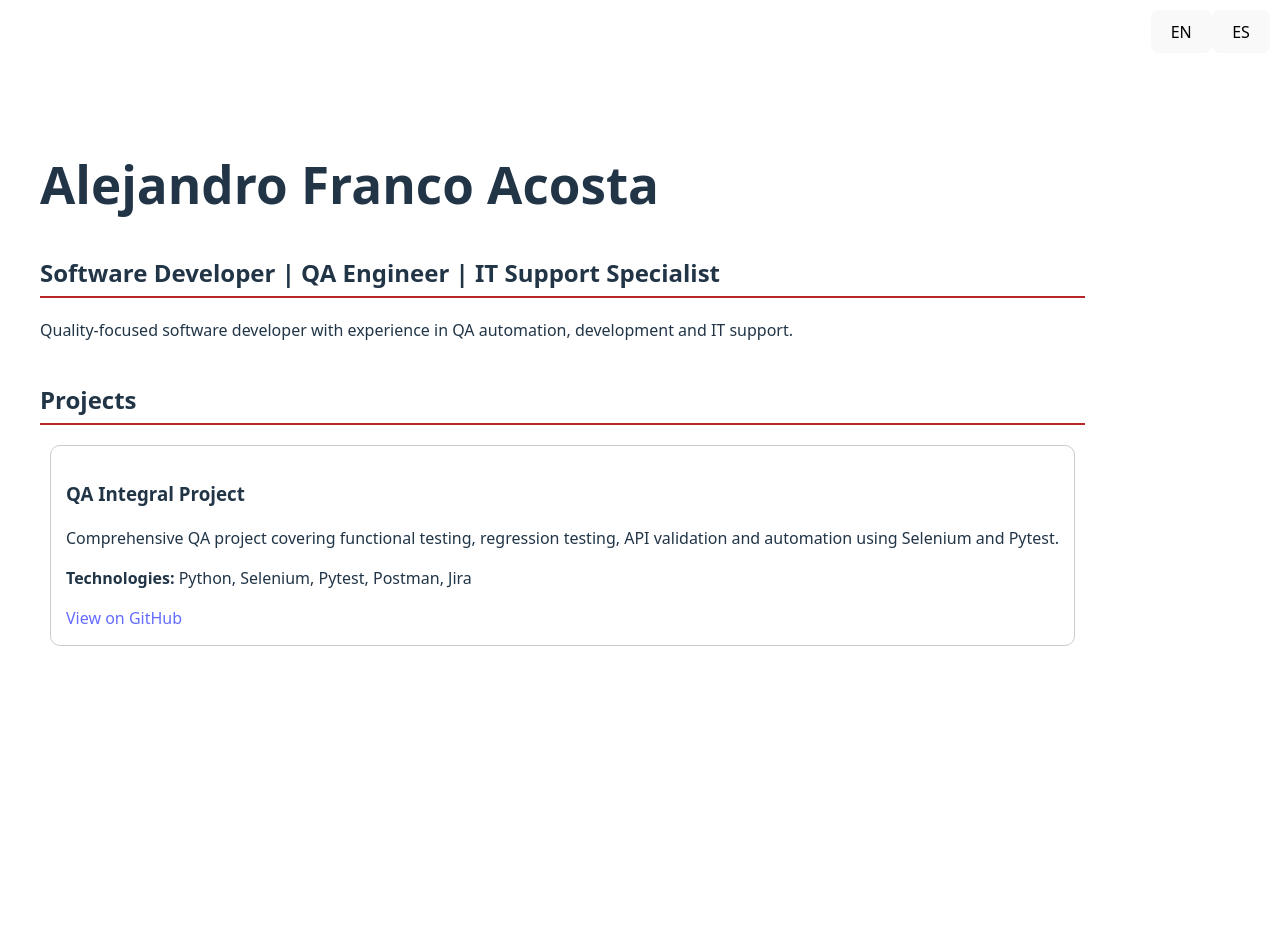
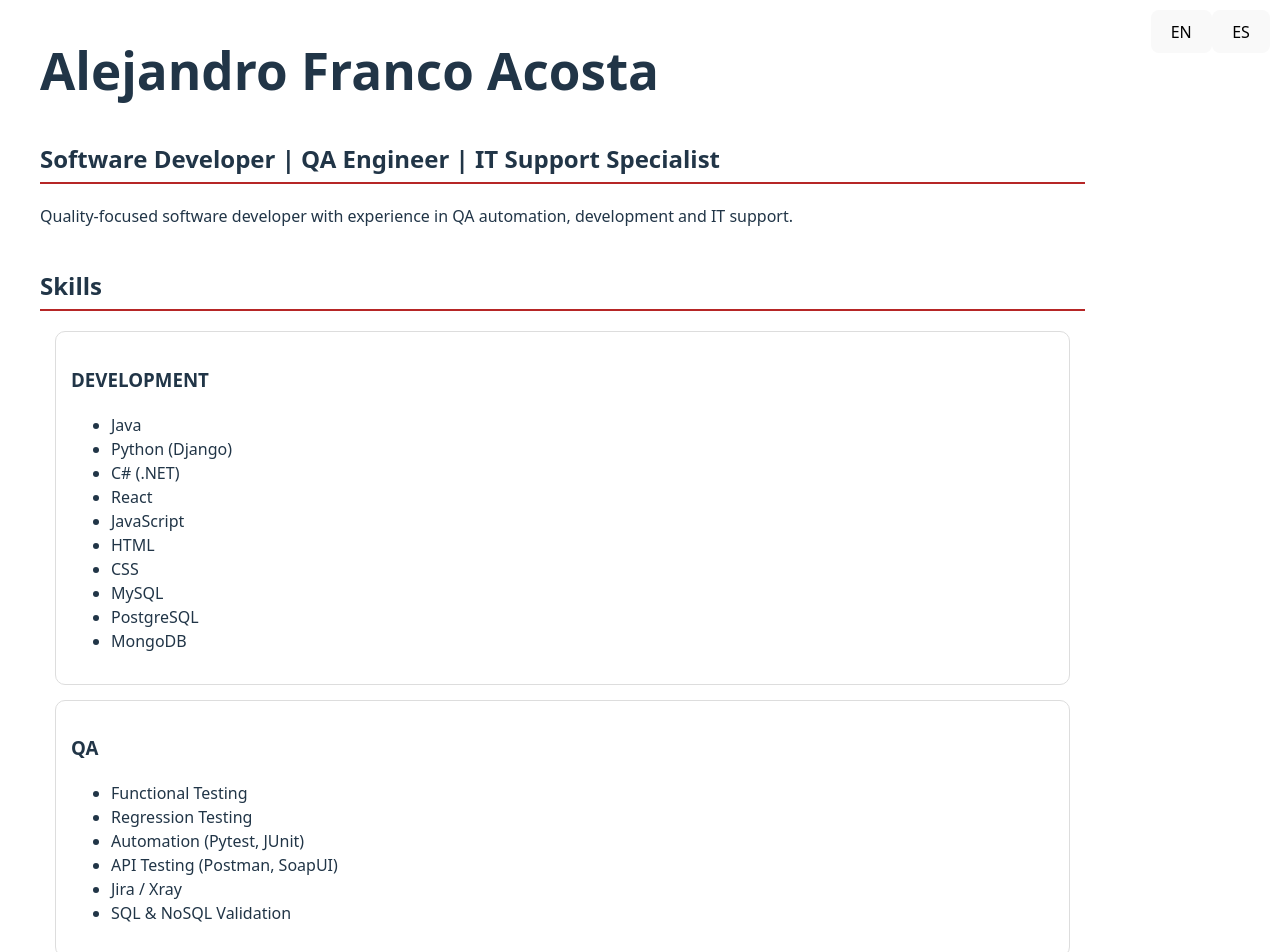
Before and after one commit to Alex-af-2024/portafolio-af, a React (Vite) app: page / in a window 1280 px wide. Shown: the top 952 px of the page. Before the commit the page ends 800 px from the top, so only its background shows below. Built offline with nearby package versions, Linux system fonts and the light colour scheme.

Commit message:
Se agrega components\Skills.jsx

```diff
--- a/src/App.jsx
+++ b/src/App.jsx
@@ -3,6 +3,7 @@ import { languages } from "./i18n";
 
 import Hero from "./components/Hero";
 import Projects from "./components/Projects";
+import Skills from "./components/Skills";
 
 export default function App() {
   const [lang, setLang] = useState("en");
@@ -10,13 +11,14 @@ export default function App() {
 
   return (
     <>
-      {/* Selector de idioma */}
+      {/* Selector de idioma y posición de botones */}
       <div style={{ position: "fixed", top: 10, right: 10 }}>
         <button onClick={() => setLang("en")}>EN</button>
         <button onClick={() => setLang("es")}>ES</button>
       </div>
 
       <Hero content={content} />
+      <Skills skills={content.skills} />
       <Projects projects={content.projects} />
     </>
   );
--- /dev/null
+++ b/src/components/Skills.jsx
@@ -0,0 +1,28 @@
+import { profilePriority } from "../data/config";
+
+export default function Skills({ skills }) {
+  return (
+    <section>
+      <h2>Skills</h2>
+
+      {profilePriority.map((area) => (
+        <div key={area} style={boxStyle}>
+          <h3>{area.toUpperCase()}</h3>
+
+          <ul>
+            {skills[area].map((skill, index) => (
+              <li key={index}>{skill}</li>
+            ))}
+          </ul>
+        </div>
+      ))}
+    </section>
+  );
+}
+
+const boxStyle = {
+  border: "1px solid #ddd",
+  margin: "15px",
+  padding: "15px",
+  borderRadius: "10px",
+};
--- a/src/data/profile.en.js
+++ b/src/data/profile.en.js
@@ -23,4 +23,34 @@ export default {
     github: "https://github.com/Alex-af-2024",
     linkedin: "https://www.linkedin.com/in/alejandro-franco-acosta-dev/",
   },
+  skills: {
+    development: [
+      "Java",
+      "Python (Django)",
+      "C# (.NET)",
+      "React",
+      "JavaScript",
+      "HTML",
+      "CSS",
+      "MySQL",
+      "PostgreSQL",
+      "MongoDB",
+    ],
+
+    qa: [
+      "Functional Testing",
+      "Regression Testing",
+      "Automation (Pytest, JUnit)",
+      "API Testing (Postman, SoapUI)",
+      "Jira / Xray",
+      "SQL & NoSQL Validation",
+    ],
+
+    it: [
+      "Active Directory",
+      "Microsoft 365",
+      "Level 1 & 2 Support",
+      "Monitoring & Deployment",
+    ],
+  },
 };
--- a/src/data/profile.es.js
+++ b/src/data/profile.es.js
@@ -17,6 +17,36 @@ export default {
       link: "https://github.com/Alex-af-2024/proyecto-qa-integral",
     },
   ],
+  skills: {
+    development: [
+      "Java",
+      "Python (Django)",
+      "C# (.NET)",
+      "React",
+      "JavaScript",
+      "HTML",
+      "CSS",
+      "MySQL",
+      "PostgreSQL",
+      "MongoDB",
+    ],
+
+    qa: [
+      "Pruebas Funcionales",
+      "Pruebas Regresivas",
+      "Automatización (Pytest, JUnit)",
+      "Testing API (Postman, SoapUI)",
+      "Jira / Xray",
+      "Validación SQL y NoSQL",
+    ],
+
+    it: [
+      "Active Directory",
+      "Microsoft 365",
+      "Soporte Nivel 1 y 2",
+      "Monitoreo y Despliegue",
+    ],
+  },
 
   contact: {},
 };
```
Also changed, not shown: 1 other file (tests, documents, lock files or other folders).
